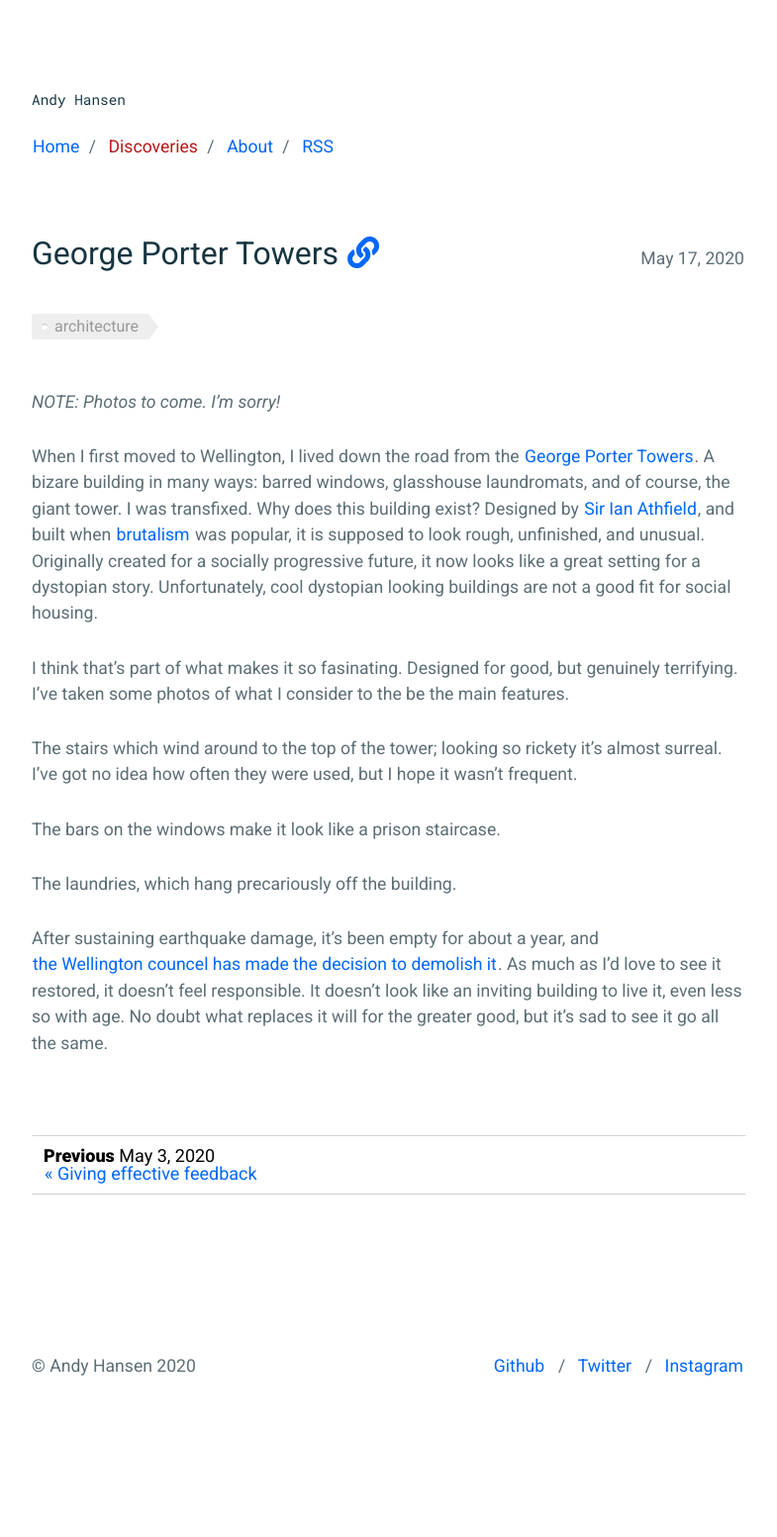
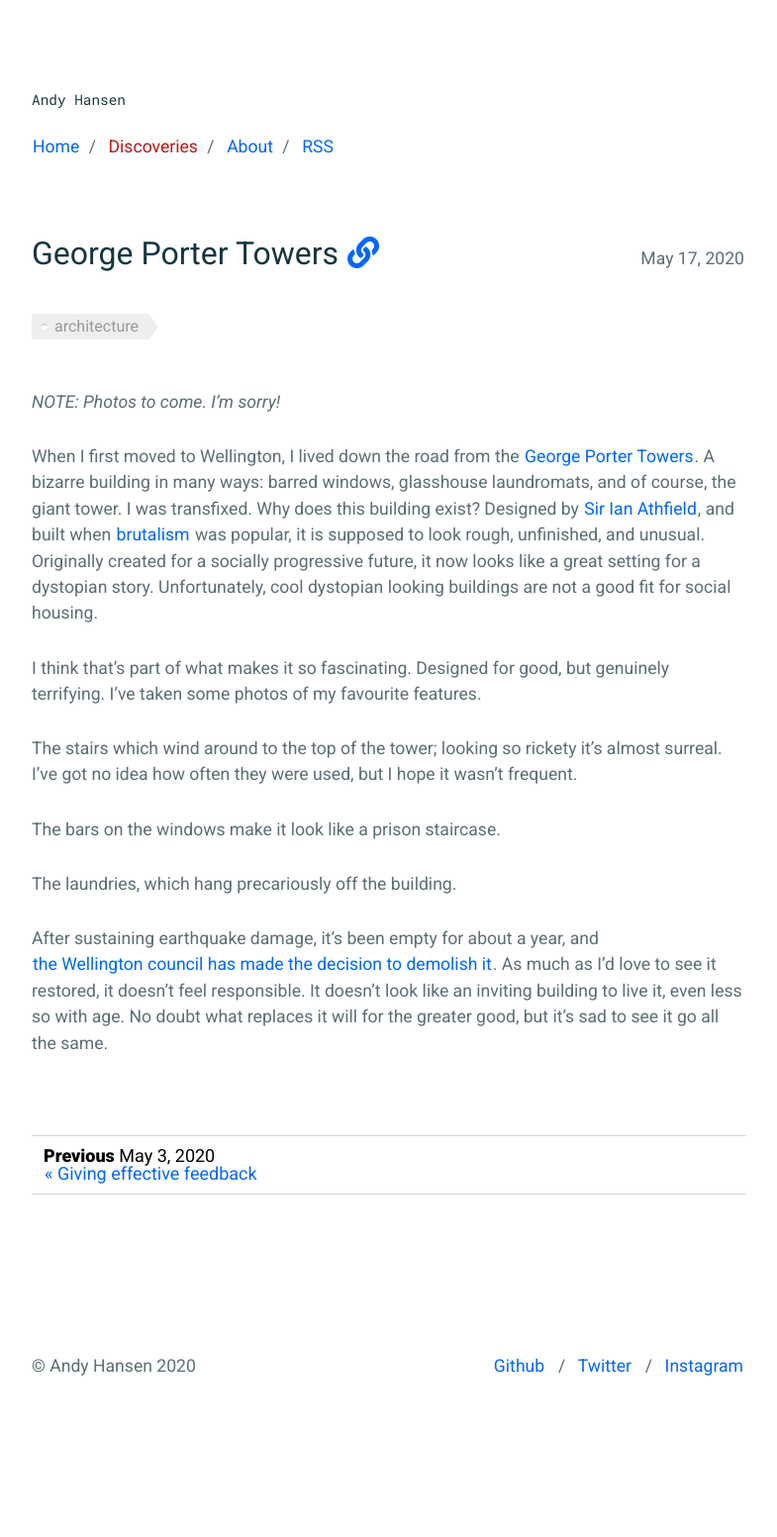
Before and after one commit to andyhansen/blog, a Jekyll site: the page built from _posts/2020-05-17-george-porter-towers.md, in a window 1280 px wide. Shown: the whole page at 99% size, without its empty margins (248-1033 px from the left). Built offline with Jekyll 4.4.1, drawn with Linux system fonts in a browser that asks for light colours; nearby versions of some CDN libraries; comment, search, counter and statistics services are not loaded.

Commit message:
fix: my typos

```diff
--- a/_posts/2020-05-17-george-porter-towers.md
+++ b/_posts/2020-05-17-george-porter-towers.md
@@ -14,31 +14,33 @@ _NOTE: Photos to come. I'm sorry!_
 <!-- Photo of the tower -->
 
 When I first moved to Wellington, I lived down the road from the [George Porter Towers](http://betonbrut.net/george-porter-towers/).
-A bizare building in many ways: barred windows, glasshouse laundromats, and of course, the giant tower.
+A bizarre building in many ways: barred windows, glasshouse laundromats, and of course, the giant tower.
 I was transfixed.
 Why does this building exist?
 Designed by [Sir Ian Athfield](https://www.thearts.co.nz/artists/sir-ian-athfield), and built when [brutalism](https://www.designingbuildings.co.uk/wiki/Brutalism) was popular, it is supposed to look rough, unfinished, and unusual.
 Originally created for a socially progressive future, it now looks like a great setting for a dystopian story.
 Unfortunately, cool dystopian looking buildings are not a good fit for social housing.
 
-I think that's part of what makes it so fasinating.
+I think that's part of what makes it so fascinating.
 Designed for good, but genuinely terrifying.
-I've taken some photos of what I consider to the be the main features.
+I've taken some photos of my favourite features.
+
+<!-- Photo of the tower + stairs -->
 
 The stairs which wind around to the top of the tower; looking so rickety it's almost surreal.
 I've got no idea how often they were used, but I hope it wasn't frequent.
 
-<!-- Photo of the tower + stairs -->
+<!-- Photo of the bars -->
 
 The bars on the windows make it look like a prison staircase.
 
-<!-- Photo of the bars -->
+<!-- Photo of the laundry -->
 
 The laundries, which hang precariously off the building.
 
-<!-- Photo of the laundry -->
+<!-- Photo of the building as it is now -->
 
-After sustaining earthquake damage, it's been empty for about a year, and [the Wellington councel has made the decision to demolish it](https://www.nzherald.co.nz/nz/news/article.cfm?c_id=1&objectid=12260331).
+After sustaining earthquake damage, it's been empty for about a year, and [the Wellington council has made the decision to demolish it](https://www.nzherald.co.nz/nz/news/article.cfm?c_id=1&objectid=12260331).
 As much as I'd love to see it restored, it doesn't feel responsible.
 It doesn't look like an inviting building to live it, even less so with age.
 No doubt what replaces it will for the greater good, but it's sad to see it go all the same.
```
